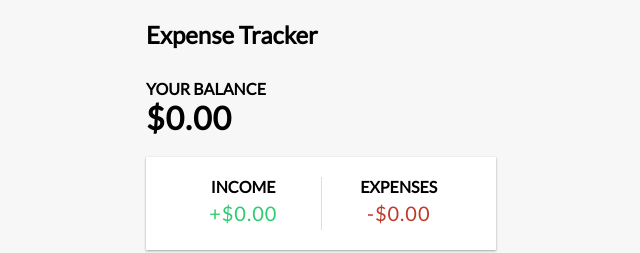
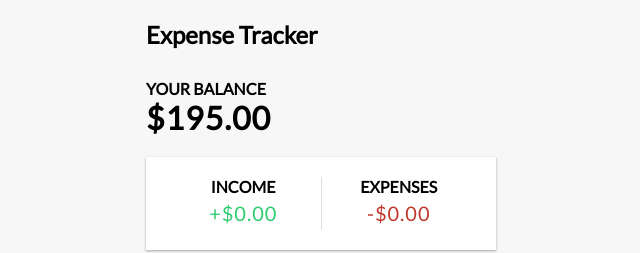
Before and after one commit to uzair-suria/expense-tracker, a React (Create React App) app: page / in a window 1280 px wide. Shown: the top 253 px of the page, without its empty margins (319-959 px from the left). Built offline with nearby package versions, Linux system fonts and the light colour scheme.

Commit message:
Update Balance.js

```diff
--- a/src/components/Balance.js
+++ b/src/components/Balance.js
@@ -1,10 +1,14 @@
-import React from 'react';
+import React, { useContext } from 'react';
+import { GlobalContext } from '../context/GlobalState';
 
 export const Balance = () => {
+	const { transactions } = useContext(GlobalContext);
+	const amounts = transactions.map((transaction) => transaction.amount);
+	const total = amounts.reduce((acc, item) => (acc += item), 0).toFixed(2);
 	return (
 		<>
 			<h4>Your Balance</h4>
-			<h1>$0.00</h1>
+			<h1>${total}</h1>
 		</>
 	);
 };
```
